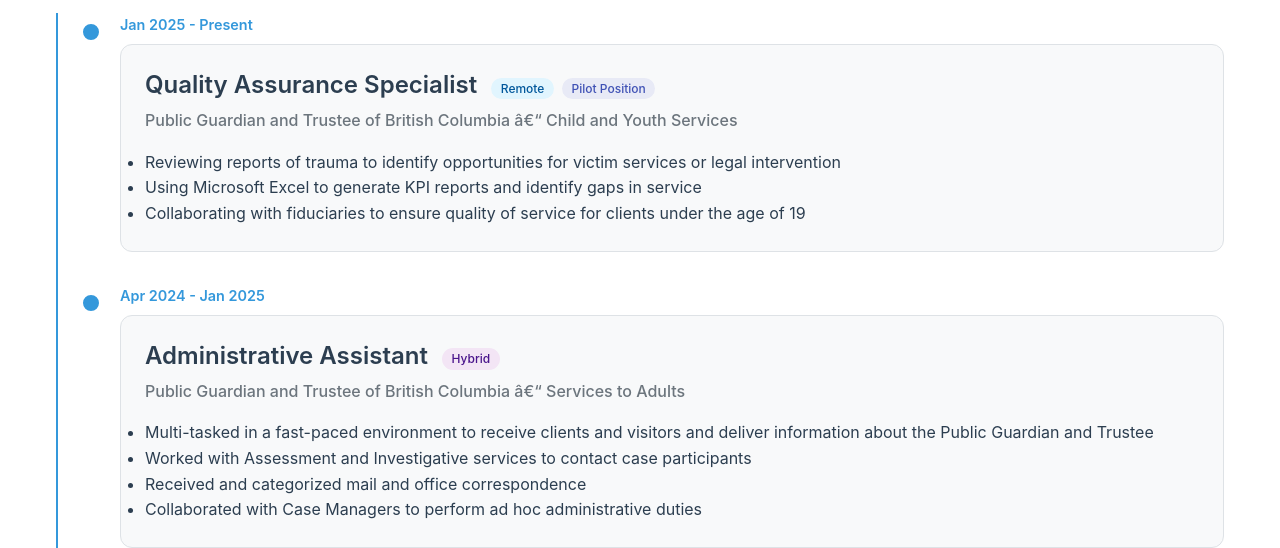
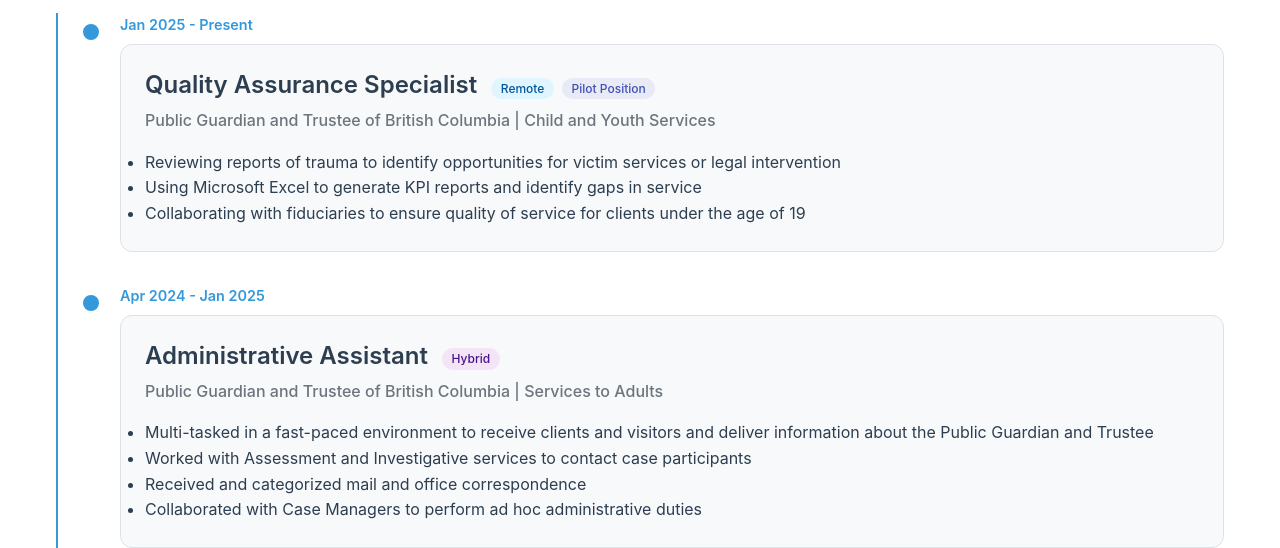
Before and after one commit to TDK250/Toms-Site, a Jekyll site: the page built from professional.md, in a window 1280 px wide and 900 px high, scrolled down 981 px. Shown: the part 150-698 px from the top of the window. Built offline with Jekyll 4.4.1, drawn with Linux system fonts in a browser that asks for light colours.

Commit message:
Update professional.md

```diff
--- a/professional.md
+++ b/professional.md
@@ -46,7 +46,7 @@ title: Professional
     <div class="timeline-date">Jan 2025 - Present</div>
     <div class="timeline-content">
       <h3>Quality Assurance Specialist <span class="remote-tag">Remote</span><span class="pilot-tag">Pilot Position</span></h3>
-      <p class="company">Public Guardian and Trustee of British Columbia â€“ Child and Youth Services</p>
+      <p class="company">Public Guardian and Trustee of British Columbia | Child and Youth Services</p>
       <ul>
         <li>Reviewing reports of trauma to identify opportunities for victim services or legal intervention</li>
         <li>Using Microsoft Excel to generate KPI reports and identify gaps in service</li>
@@ -59,7 +59,7 @@ title: Professional
     <div class="timeline-date">Apr 2024 - Jan 2025</div>
     <div class="timeline-content">
       <h3>Administrative Assistant <span class="hybrid-tag">Hybrid</span></h3>
-      <p class="company">Public Guardian and Trustee of British Columbia â€“ Services to Adults</p>
+      <p class="company">Public Guardian and Trustee of British Columbia | Services to Adults</p>
       <ul>
         <li>Multi-tasked in a fast-paced environment to receive clients and visitors and deliver information about the Public Guardian and Trustee</li>
         <li>Worked with Assessment and Investigative services to contact case participants</li>
```
